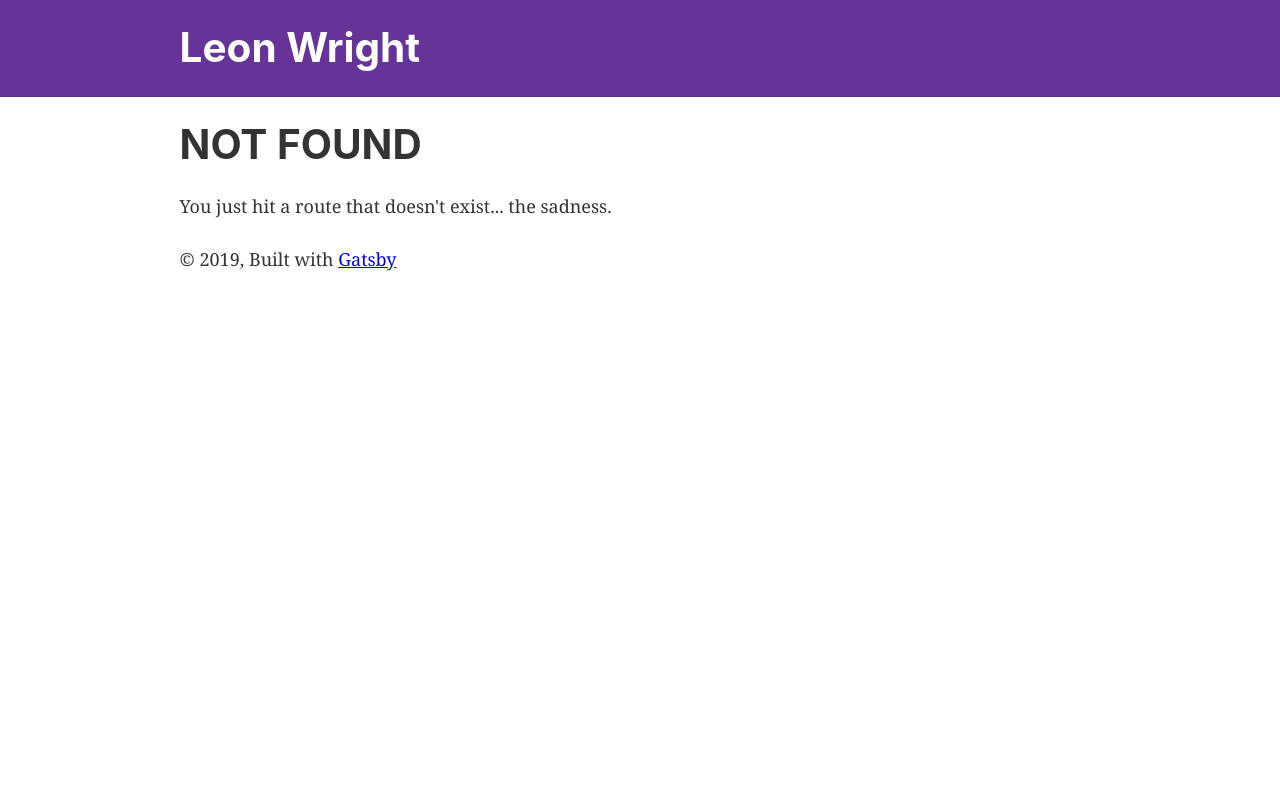
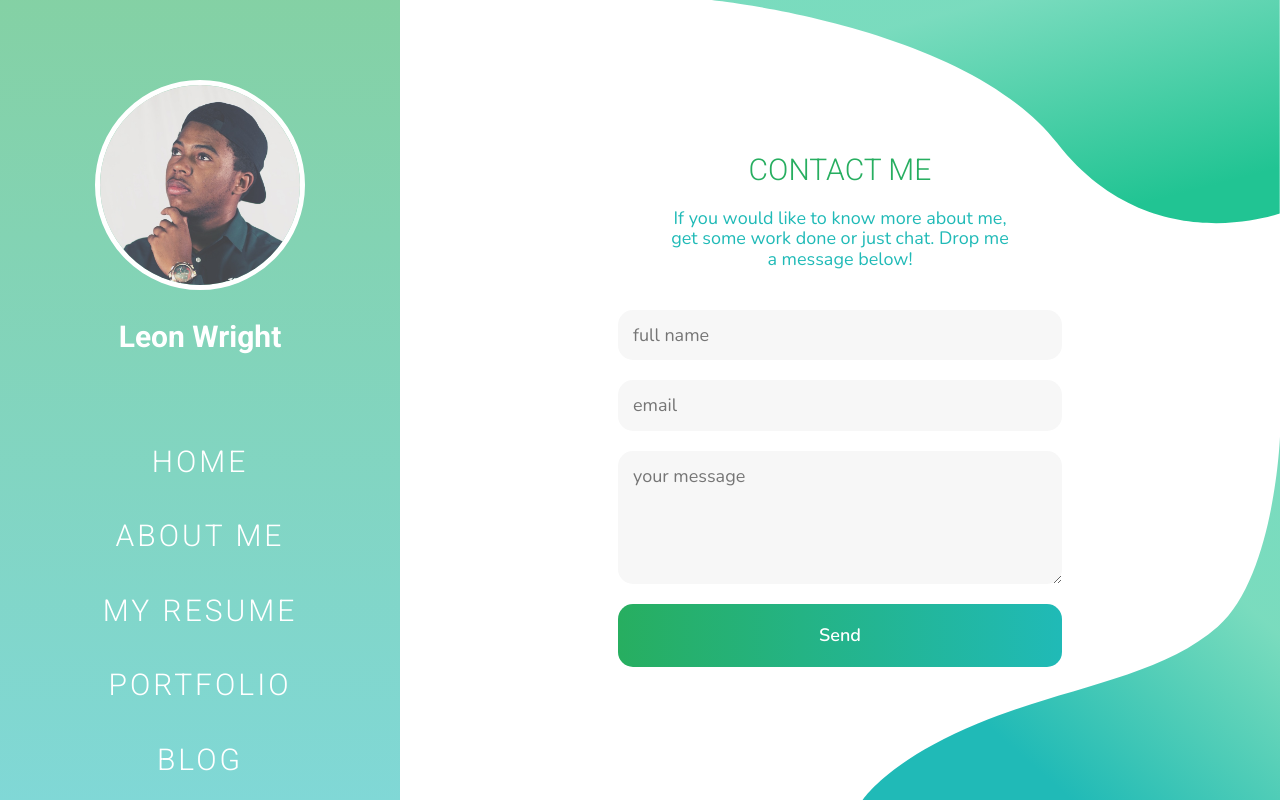
Before and after one commit to nerderbur-tech/nerderbur.techv1, a Gatsby site: page /contact in a window 1280 px wide. Before the commit this address had no page. Built offline with nearby package versions, Linux system fonts and the light colour scheme; Gatsby itself is replaced by a stand-in of ours.

Commit message:
added contact form,

```diff
--- a/package.json
+++ b/package.json
@@ -21,6 +21,7 @@
     "react": "^16.9.0",
     "react-dom": "^16.9.0",
     "react-helmet": "^5.2.1",
+    "react-modal": "^3.10.1",
     "styled-components": "^4.3.2"
   },
   "devDependencies": {
--- a/src/components/default-button.js
+++ b/src/components/default-button.js
@@ -7,7 +7,7 @@
   background: linear-gradient(
     to right,
     var(--primary-color),
-    var(--primary-color)
+    var(--accent-color)
   );
   color: #fff;
   padding: 1.6rem 2.2rem;
--- a/src/components/default-layout.js
+++ b/src/components/default-layout.js
@@ -8,6 +8,7 @@
 import React from "react"
 import PropTypes from "prop-types"
 import styled from "styled-components"
+import { Link } from "gatsby"
 import { device } from "../devices"
 import "./../normalize.css"
 import "./../typography.css"
@@ -138,7 +139,7 @@ const NavigationItem = styled.li`
   }
 `
 
-const NavigationLink = styled.a`
+const NavigationLink = styled(Link)`
   text-decoration: none;
   color: #fff;
 `
@@ -184,9 +185,7 @@ const DefaultLayout = ({ children }) => {
                     </NavigationLink>
                   </NavigationItem>
                   <NavigationItem>
-                    <NavigationLink href="http://leonwright.me">
-                      Contact
-                    </NavigationLink>
+                    <NavigationLink to="/contact">Contact</NavigationLink>
                   </NavigationItem>
                 </NavigationItems>
               </div>
--- a/src/components/layout.css
+++ b/src/components/layout.css
@@ -3,6 +3,9 @@ html {
   -ms-text-size-adjust: 100%;
   -webkit-text-size-adjust: 100%;
 }
+/* * {
+  outline: 1px solid red;
+} */
 body {
   margin: 0;
   -webkit-font-smoothing: antialiased;
--- /dev/null
+++ b/src/pages/contact.js
@@ -0,0 +1,94 @@
+import React, { Component } from "react"
+import DefaultLayout from "../components/default-layout"
+import SEO from "../components/seo"
+
+import { device } from "./../devices"
+import styled from "styled-components"
+import { DefaultBtn } from "./../components/default-button"
+
+const Container = styled.div`
+  height: 100%;
+  display: flex;
+  flex-direction: column;
+  align-items: center;
+  justify-content: center;
+  text-align: center;
+  width: 100%;
+`
+
+const PageHeading = styled.h1`
+  text-transform: uppercase;
+  font-weight: 300;
+  font-size: 3rem;
+  color: var(--primary-color);
+`
+
+const ContactForm = styled.form`
+  display: flex;
+  flex-direction: column;
+`
+
+const DefaultInput = styled.input`
+  margin-bottom: 20px;
+  background-color: var(--input-background);
+  border: none;
+  border-radius: 15px;
+  padding: 15px 50px 15px 15px;
+  font-size: 18px;
+  color: var(--accent-color);
+
+  @media ${device.md} {
+    padding: 15px 200px 15px 15px;
+  }
+`
+
+const DefaultTextarea = styled.textarea`
+  margin-bottom: 20px;
+  background-color: var(--input-background);
+  border: none;
+  border-radius: 15px;
+  padding: 15px 50px 15px 15px;
+  font-size: 18px;
+  color: var(--accent-color);
+`
+
+const SendBtn = styled(DefaultBtn)`
+  font-weight: 600;
+`
+
+const ContactFormText = styled.span`
+  display: none;
+  width: 350px;
+  color: var(--accent-color);
+  font-size: 18px;
+  margin-bottom: 40px;
+
+  @media ${device.lg} {
+    display: block;
+  }
+`
+
+class ContactPage extends Component {
+  render() {
+    return (
+      <DefaultLayout>
+        <SEO title="Contact" />
+        <Container>
+          <PageHeading>Contact Me</PageHeading>
+          <ContactFormText>
+            If you would like to know more about me, get some work done or just
+            chat. Drop me a message below!
+          </ContactFormText>
+          <ContactForm>
+            <DefaultInput placeholder="full name" />
+            <DefaultInput placeholder="email" />
+            <DefaultTextarea placeholder="your message" rows="5" />
+            <SendBtn>Send</SendBtn>
+          </ContactForm>
+        </Container>
+      </DefaultLayout>
+    )
+  }
+}
+
+export default ContactPage
--- a/src/theme.css
+++ b/src/theme.css
@@ -1,3 +1,13 @@
+:root {
+  --primary-color: #27ae60;
+  --primary-color-1: #21c493;
+  --accent-color: #20bab7;
+
+  --input-background: #f7f7f7;
+  --input-border: #707070;
+  --input-font-color: #87d9d8;
+}
+
 body {
   min-height: 100%;
   background: url("./images/mobile-bg.png.svg");
--- a/src/typography.css
+++ b/src/typography.css
@@ -1,10 +1,4 @@
 @import url("https://fonts.googleapis.com/css?family=Nunito:300,400,600,700|Roboto:300,400,700&display=swap");
-
-:root {
-  --primary-color: #27ae60;
-  --primary-color-1: #21c493;
-  --accent-color: #20bab7;
-}
 
 body {
   font-family: "Nunito", sans-serif;
```
Also changed, not shown: src/pages/index.js (+57 -3 lines), src/normalize.css, 1 other file.
